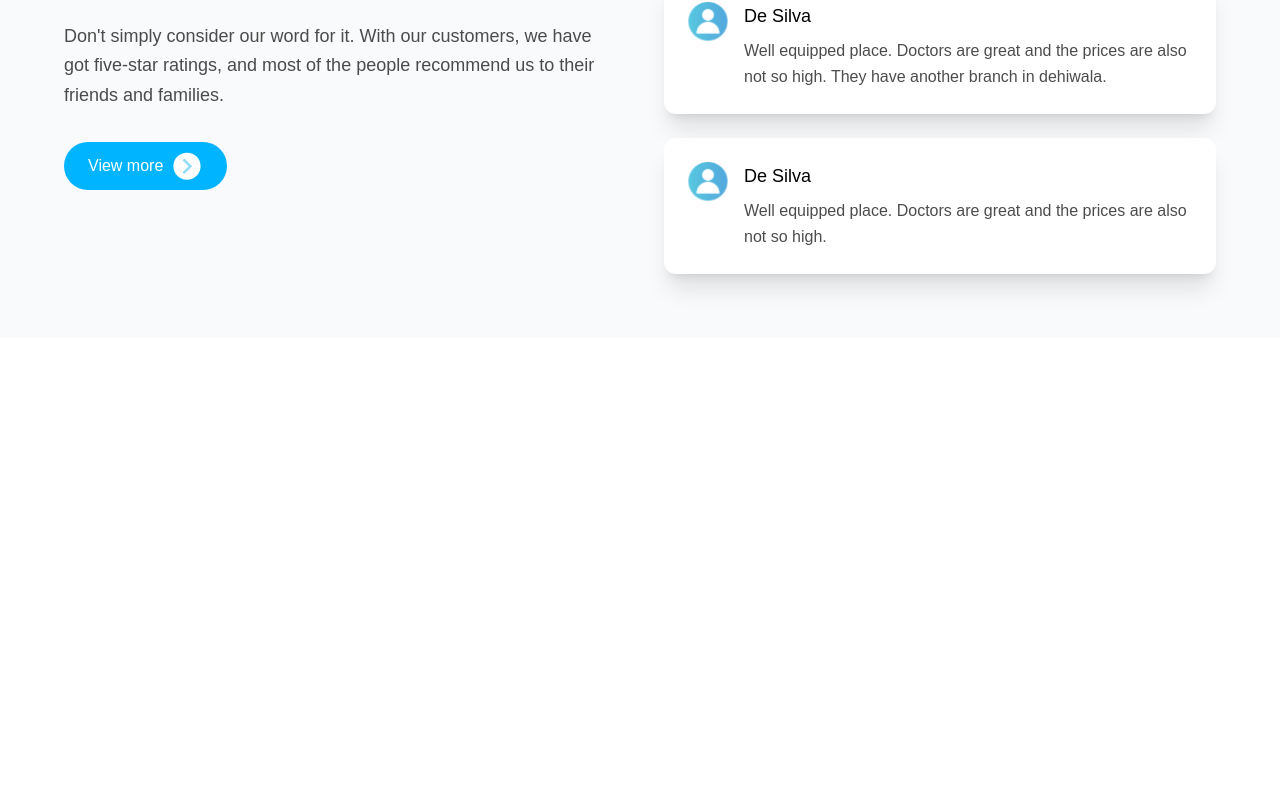
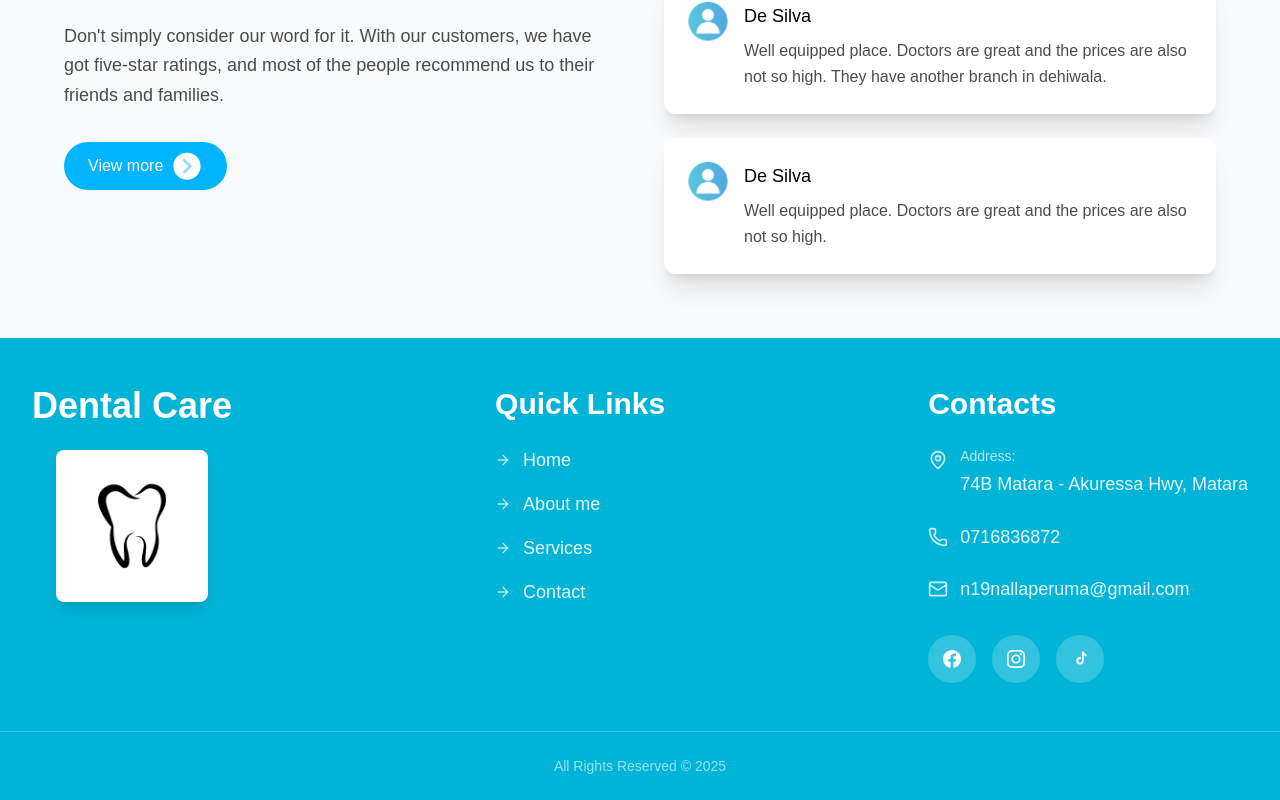
Before and after one commit to Dantal-Care/dental-care, a Next.js app: page / in a window 1280 px wide. Shown: the part 1282-2082 px from the top of the page. Before the commit the page ends 1620 px from the top, so only its background shows below. Built offline with nearby package versions, Linux system fonts and the light colour scheme.

Commit message:
feat: add footer

```diff
--- a/src/app/page.tsx
+++ b/src/app/page.tsx
@@ -1,3 +1,4 @@
+import Footer from '@/components/UI/footer/Footer';
 import HeroSlider from '@/components/UI/HeroSlider/HeroSlider';
 import Navbar from '@/components/UI/Navbar/Navbar';
 import StatisticsSection from '@/components/UI/StatisticsSection';
@@ -10,6 +11,7 @@ export default function Home() {
       <Navbar />
       <StatisticsSection />
       <TestimonialsSection />
+      <Footer />
     </div>
   );
 }
```
